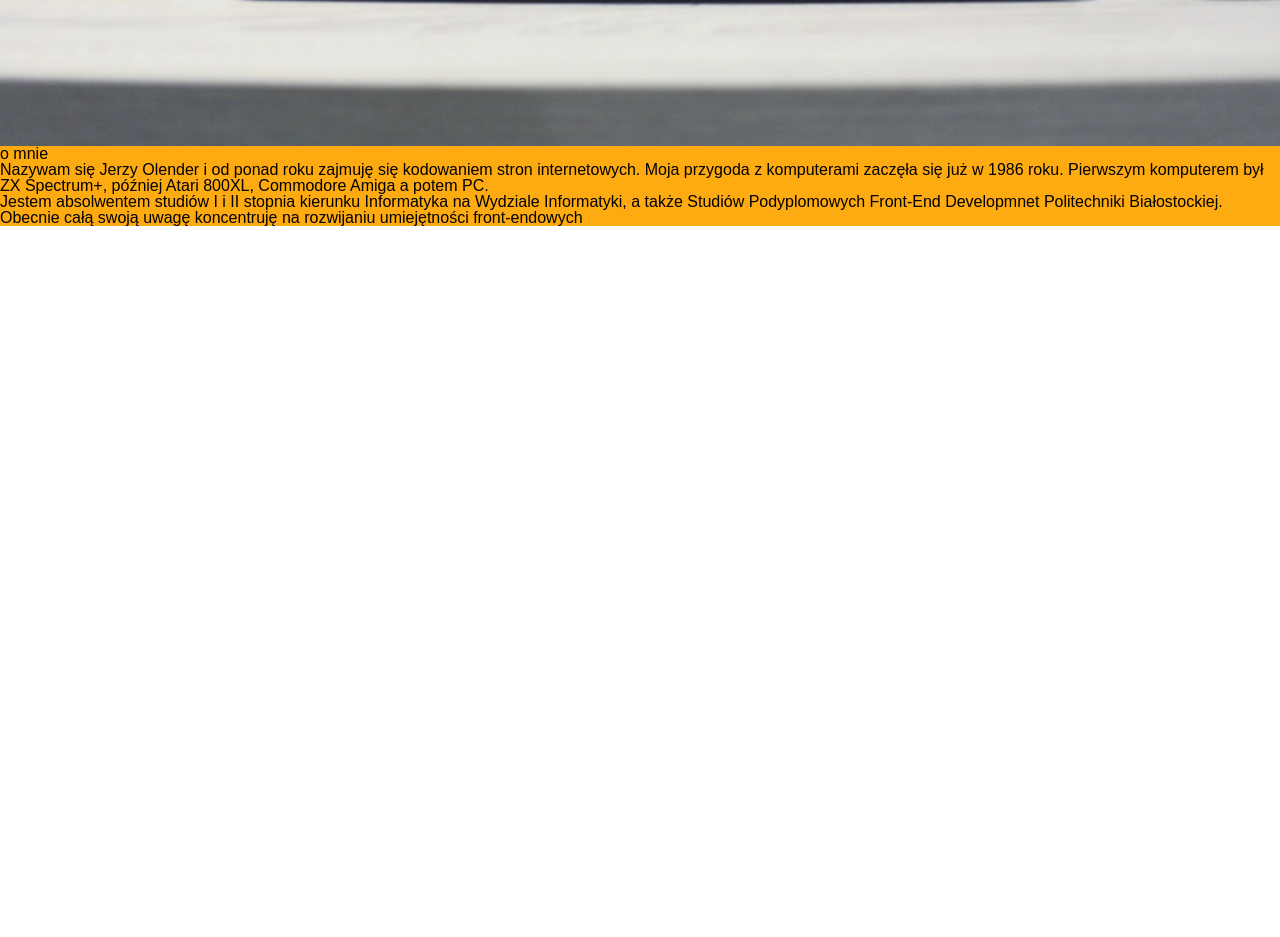
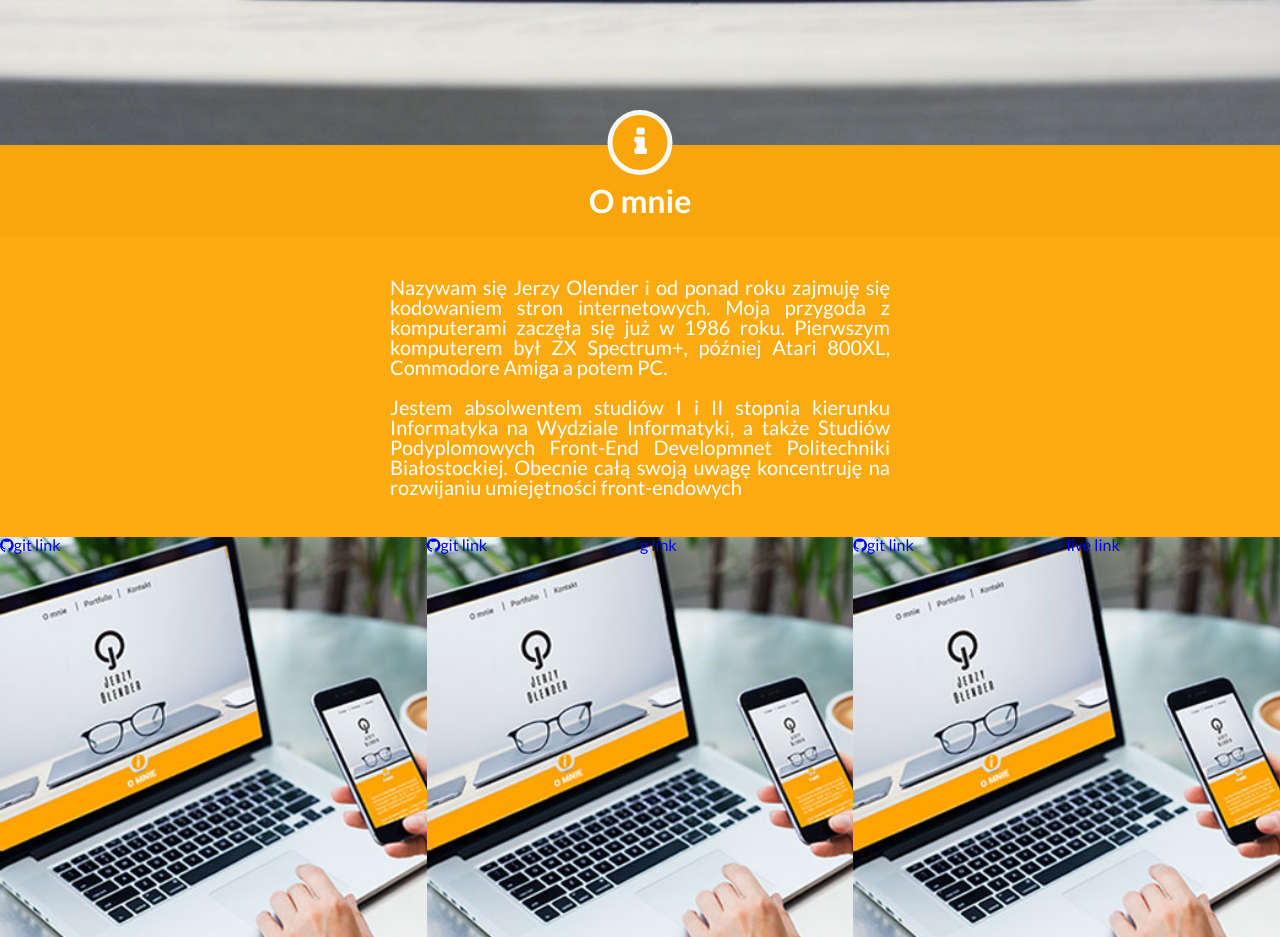
Before and after one commit to jerzy-olender/my-site, a plain HTML site: page index.html in a window 1280 px wide. Shown: the part 659-1596 px from the top of the page. Before the commit the page ends 885 px from the top, so only its background shows below. Drawn offline with Linux system fonts and the light colour scheme.

Commit message:
added portfolio section

```diff
--- a/assets/sass/_fonts.scss
+++ b/assets/sass/_fonts.scss
@@ -1 +1,2 @@
 @import url('https://fonts.googleapis.com/css?family=Roboto:400,500,700&subset=latin-ext');
+@import url('https://fonts.googleapis.com/css?family=Lato:400,700&subset=latin-ext');
--- a/assets/sass/_reset.scss
+++ b/assets/sass/_reset.scss
@@ -85,7 +85,7 @@ video {
     font-size: 100%;
     font: inherit;
     vertical-align: baseline;
-    font-family: "Montserrat", sans-serif;
+    font-family: "Lato", sans-serif;
     box-sizing: border-box;
 }
 
--- a/assets/sass/style.scss
+++ b/assets/sass/style.scss
@@ -6,21 +6,24 @@
     margin: 0 auto;
 }
 
-.header-wrapper{
+.header-wrapper {
     background: url('../img/header-background.jpg');
     background-size: cover;
     background-position: bottom;
     padding-bottom: 400px;
-    .olender-header{
-        .top-content{
+
+    .olender-header {
+        .top-content {
             display: flex;
             flex-direction: column;
             justify-content: center;
             align-items: center;
-            .menu{
+
+            .menu {
                 margin: 40px 0 100px 0;
                 text-align: center;
-                a{
+
+                a {
                     font-family: 'Roboto', sans-serif;
                     font-size: 26px;
                     font-weight: 500;
@@ -32,6 +35,81 @@
     }
 }
 
-.about{
+.about {
     background-color: #feab11;
+    color: #fff;
+    padding-bottom: 40px;
+
+    .about-heading {
+        background-color: #f9a60c;
+        font-size: 32px;
+        padding: 40px 0 20px 0;
+        font-weight: 700;
+        position: relative;
+        text-align: center;
+        margin-bottom: 40px;
+
+        &:after {
+            content: "\f129";
+            font-family: 'FontAwesome';
+            position: absolute;
+            top: -30px;
+            left: 50%;
+            transform: translateX(-50%);
+            width: 55px;
+            height: 55px;
+            background-color: #f9a60c;
+            border-radius: 50%;
+            display: flex;
+            justify-content: center;
+            align-items: center;
+        }
+
+        &:before {
+            content: '';
+            position: absolute;
+            top: -35px;
+            left: 50%;
+            transform: translateX(-50%);
+            width: 65px;
+            height: 65px;
+            background-color: #f8fafa;
+            border-radius: 50%;
+        }
+    }
+
+    .about-text {
+        max-width: 500px;
+        margin: 0 auto 20px auto;
+        text-align: justify;
+        font-size: 20px;
+
+        &:last-of-type {
+            margin-bottom: 0;
+        }
+    }
 }
+
+.portfolio {
+    .portfolio-items {
+        display: flex;
+
+        .portfolio-item {
+            width: 33.33%;
+            width: 100%;
+            height: 400px;
+            background: url('../img/portfolio-item1.jpg');
+            background-size: cover;
+            background-repeat: no-repeat;
+            display: flex;
+            .git-link{
+                height: 100%;
+                width: 50%;
+            }
+            .live-link{
+                width: 50%;
+                height: 100%;
+            }
+        }
+    }
+}
--- a/index.html
+++ b/index.html
@@ -5,6 +5,7 @@
     <meta charset="UTF-8">
     <meta name="viewport" content="width=device-width, initial-scale=1.0">
     <meta http-equiv="X-UA-Compatible" content="ie=edge">
+    <link rel="stylesheet" href="https://stackpath.bootstrapcdn.com/font-awesome/4.7.0/css/font-awesome.min.css">
     <link rel="stylesheet" type="text/css" href="assets/css/style.css" />
     <title>Jerzy Olender</title>
 </head>
@@ -27,24 +28,52 @@
         </div>
     </div>
     <section class="about">
+        <h2 class="about-heading">
+            O mnie
+        </h2>
         <div class="container">
-            <h2 class="about-heading">
-                o mnie
-            </h2>
-            <p class="about-text1">
+            <p class="about-text">
                 Nazywam się Jerzy Olender i od ponad roku zajmuję się kodowaniem stron internetowych. Moja przygoda z
                 komputerami zaczęła się już w 1986 roku. Pierwszym komputerem był ZX Spectrum+, później Atari 800XL,
                 Commodore Amiga a potem PC.
             </p>
-            <p class="about-text2">
+            <p class="about-text">
                 Jestem absolwentem studiów I i II stopnia kierunku Informatyka na Wydziale Informatyki, a także Studiów
                 Podyplomowych Front-End Developmnet Politechniki Białostockiej.
                 Obecnie całą swoją uwagę koncentruję na rozwijaniu umiejętności front-endowych
             </p>
         </div>
     </section>
+    <section class="technology">
+
+    </section>
     <section class="portfolio">
+        <div class="portfolio-items">
+            <div class="portfolio-item">
+                <div class="git-link">
+                        <a href="#"><span class="fa fa-github"></span>git link</a>
+                </div>
+                <div class="live-link">
 
+                </div>
+            </div>
+            <div class="portfolio-item">
+                <div class="git-link">
+                    <a href="#"><span class="fa fa-github"></span>git link</a>
+                </div>
+                <div class="live-link">
+                        <a href="#">g link</a>
+                </div>
+            </div>
+            <div class="portfolio-item">
+                <div class="git-link">
+                        <a href="#"><span class="fa fa-github"></span>git link</a>
+                </div>
+                <div class="live-link">
+                        <a href="#">live link</a>
+                </div>
+            </div>
+        </div>
     </section>
     <section class="contact">
 
```
Also changed, not shown: assets/css/style.css, assets/img/portfolio-item1.jpg (added).
